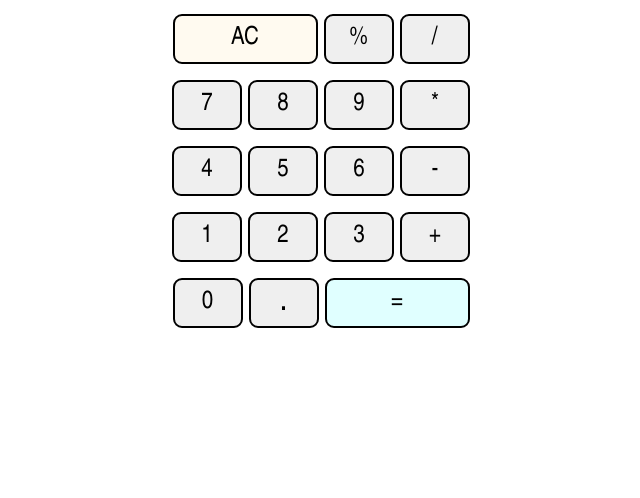
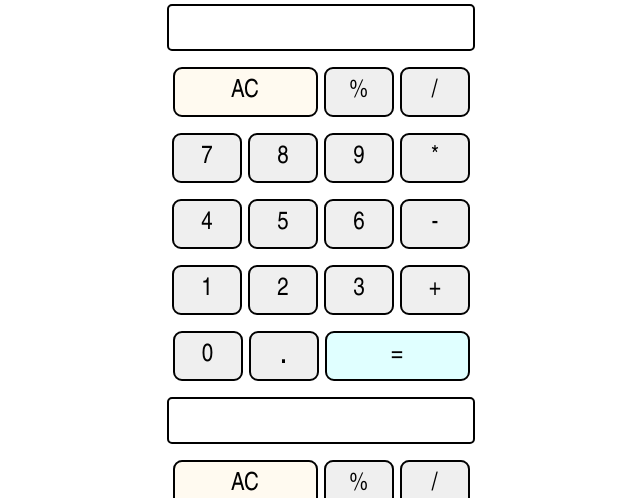
Before and after one commit to Timevolt01/Calculator, a plain HTML site: page index.html in a window 1280 px wide. Shown: the part 302-800 px from the top of the page, without its empty margins (319-959 px from the left). Drawn offline with Linux system fonts and the light colour scheme.

Commit message:
Update index.html

```diff
--- a/index.html
+++ b/index.html
@@ -11,7 +11,122 @@
   <body>
     <div class="main-cantainer" >
       <h1 class="text-center">Calculator</h1>
-      <div class="cantainer">
+      <div class="cantainer"><!DOCTYPE html>
+<html lang="en">
+<head>
+    <meta charset="UTF-8">
+    <meta http-equiv="X-UA-Compatible" content="IE=edge">
+    <meta name="viewport" content="width=device-width, initial-scale=1.0">
+    <link rel="stylesheet" href="style.css">
+    <link rel="stylesheet" href="utile.css">
+    <title>Calc</title>
+</head>
+<body>
+    <h1 class="text-center" >Calculator</h1>
+    <div class="cantainer">
+        <div class="row">
+            <input type="text" class="input">
+        </div>
+        <div class="row">
+            <button class="button" style="background-color: floralwhite; width: 145px; " >AC</button>
+            <!-- <button class="button">+/-</button> -->
+            <button class="button">%</button>
+            <button class="button">/</button>
+        </div>
+        <div class="row">
+            <button class="button">7</button>
+            <button class="button">8</button>
+            <button class="button">9</button>
+            <button class="button">*</button>
+        </div>
+        <div class="row">
+            <button class="button">4</button>
+            <button class="button">5</button>
+            <button class="button">6</button>
+            <button class="button">-</button>
+        </div>
+        <div class="row">
+            <button class="button">1</button>
+            <button class="button">2</button>
+            <button class="button">3</button>
+            <button class="button">+</button>
+        </div>
+        <div class="row">
+            <button class="button">0</button>
+            <!-- <button class="button">0</button> -->
+            <button class="button" style="font-size: 35px;" >.</button>
+            <button class="button" style="width: 145px; background-color: lightcyan;" >=</button>
+        </div>
+    </div>
+</body>
+<style>
+*{
+    margin: 0;
+    padding: 0;
+}
+.text-center{
+    /* text-decoration: underline; */
+    font-family: cursive, Arial,sans-serif;
+    font-style: oblique;
+    font-size: xx-large;
+    text-align: center;
+}
+.cantainer{
+    text-align: center;
+    margin: auto;
+    display: flex;
+    flex-direction: column;
+}
+
+.button{
+    font-family: 'math', 'Arial Narrow', Arial, sans-serif;
+    width: 70px;
+    /* padding: 20px; */
+    margin: 0 3px;
+    border: 2px solid black;
+    border-radius: 9px;
+    /* max-height: 7px; */
+    height: 50px;
+    font-size: 25px;
+}
+.row{
+    display: flex;
+    margin: 8px 0;
+    align-items: center;
+    justify-content: center;
+}
+.input{
+    width: 300px;
+    font-size: 20px;
+    margin: 0;
+    padding: 10px 2px;
+    border: 2px solid black;
+    border-radius: 5px; ;
+
+}
+</style>
+<script>
+let string = "";
+let buttons = document.querySelectorAll('.button');
+Array.from(buttons).forEach((button)=>{
+    button.addEventListener('click', (e)=>{
+        if(e.target.innerHTML == "="){
+            string = eval(string);
+            document.querySelector('input').value = string;
+        }
+        else if(e.target.innerHTML == "AC"){
+            string = ""
+            document.querySelector('input').value = string;
+        }
+        else{
+            console.log(e.target)
+            string = string + e.target.innerHTML;
+            document.querySelector('input').value = string;
+        }
+    })
+})
+</script>
+</html>
         <div class="row">
           <input type="text" class="input" />
         </div>
```
